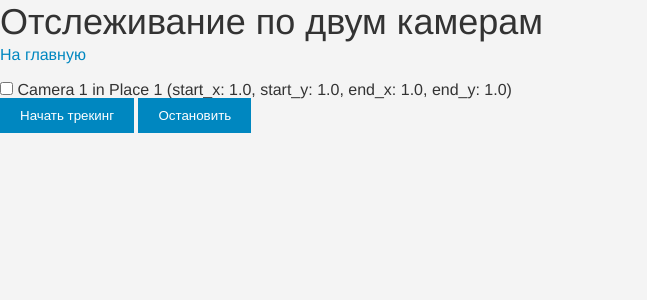
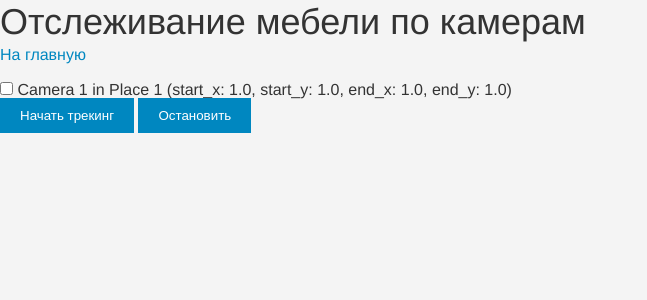
Before and after one commit to IAbsoluteZeroI/diplom, a Django app: template diplom_django/furniture_monitoring/templates/furniture_monitoring/track_cameras.html in a window 1280 px wide. Shown: the top 300 px of the page, without its empty margins (0-647 px from the left). Run offline with Django 5.2, Linux system fonts and the light colour scheme; the template is opened without the code that fills it: values that come from a table or form of the project are taken from there, others are empty; tables that the repository leaves empty hold one stand-in row (values such as "Sample post").

Commit message:
change title

```diff
--- a/diplom_django/furniture_monitoring/templates/furniture_monitoring/track_cameras.html
+++ b/diplom_django/furniture_monitoring/templates/furniture_monitoring/track_cameras.html
@@ -5,7 +5,7 @@
 {% endblock title %}
 
 {% block content %}
-  <h1>Отслеживание по двум камерам</h1>
+  <h1>Отслеживание мебели по камерам</h1>
   <p><a href="{% url 'index' %}">На главную</a></p>
   <form method="post">
     {% csrf_token %}
```
